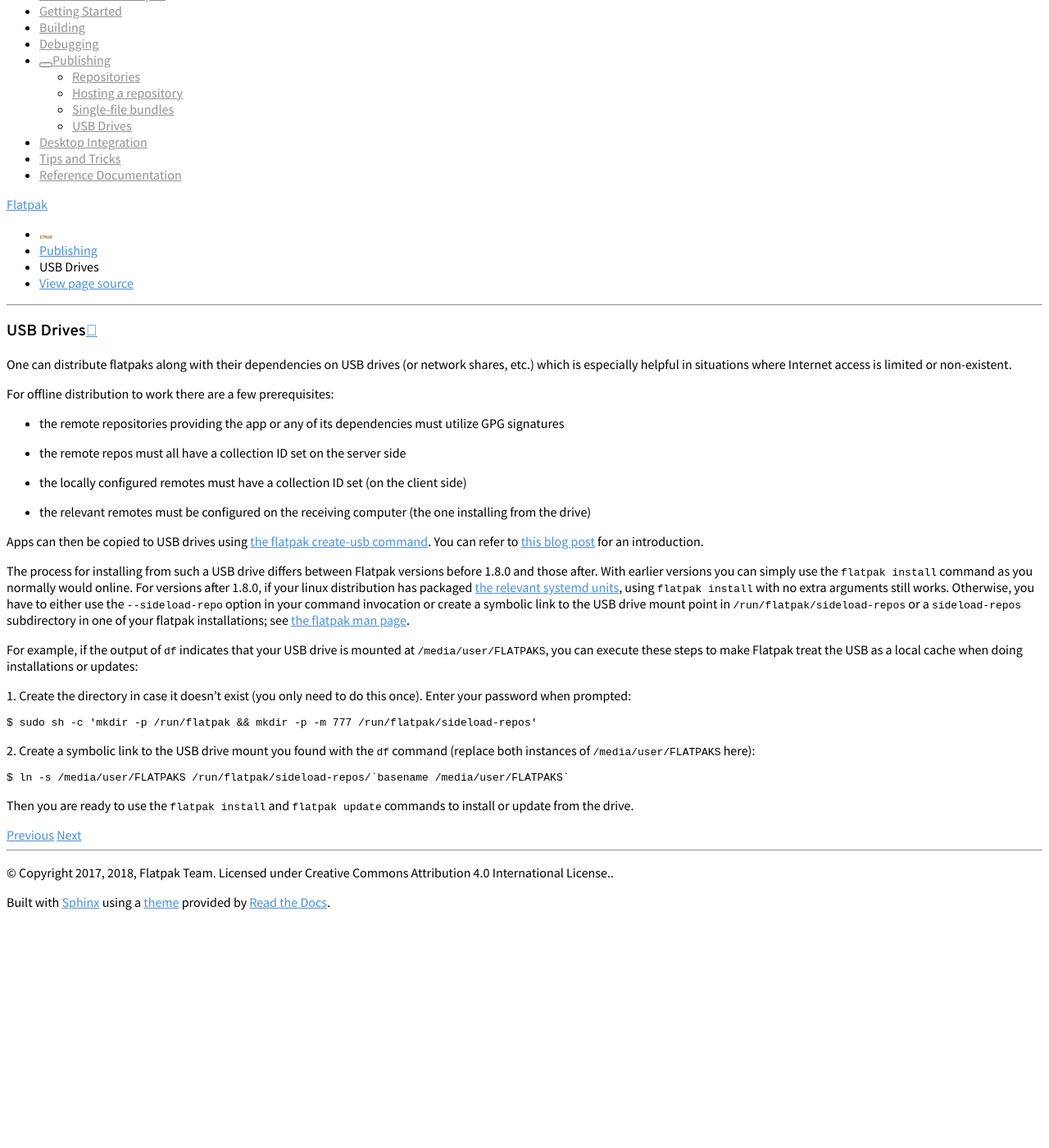
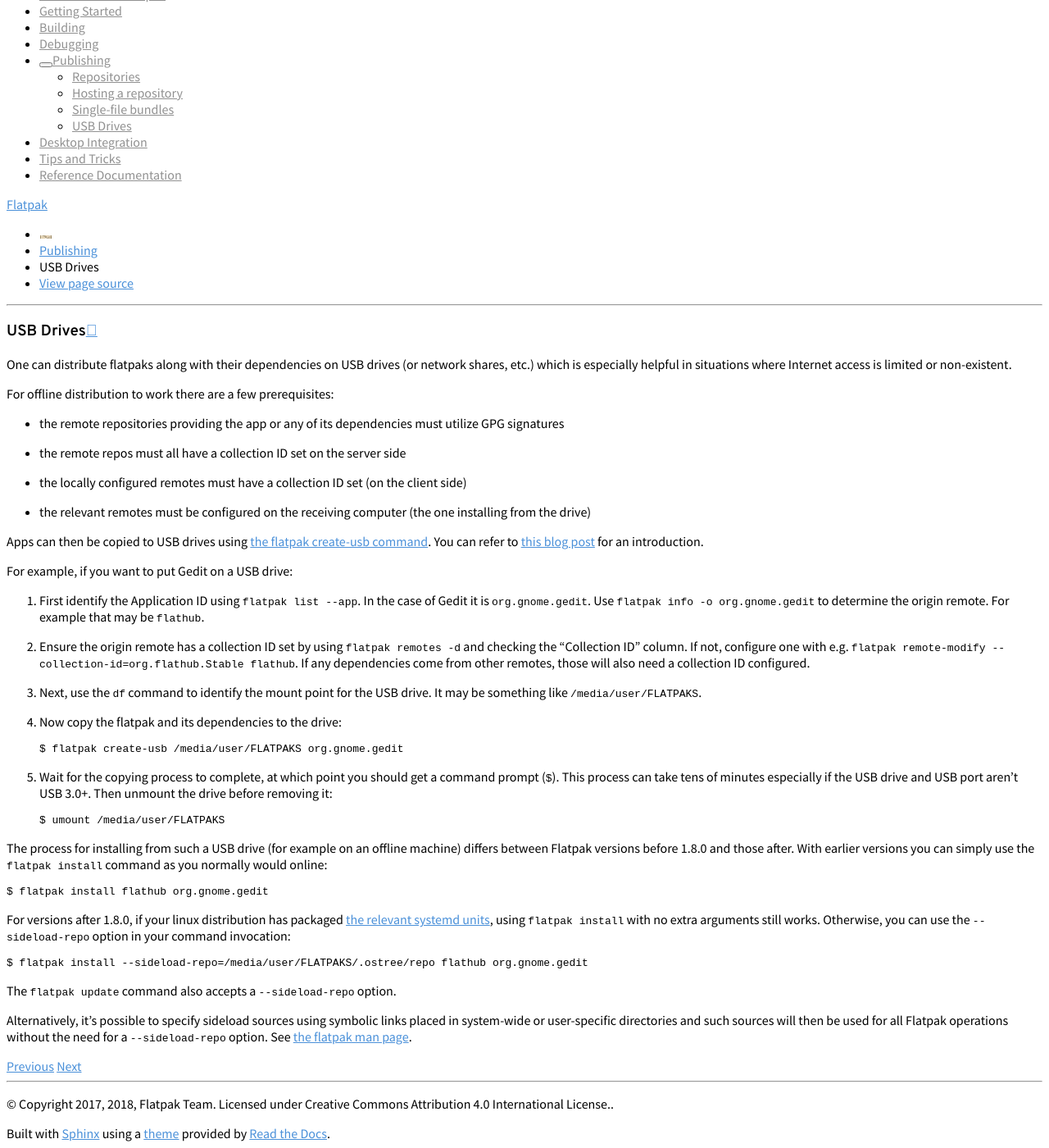
Before and after one commit to flatpak/flatpak-docs, a Sphinx documentation site: the page built from docs/usb-drives.rst, in a window 1280 px wide and 1400 px high, scrolled down 87 px. Shown: the whole window at 82% size. Built offline with Sphinx 7.4.7 and the Read the Docs theme 2.0.0, drawn with Linux system fonts in a browser that asks for light colours; before the commit the page ends 1205 px from its top, so only the background shows below that.

Commit message:
usb-drives: Tweak to be more user friendly

```diff
--- a/docs/usb-drives.rst
+++ b/docs/usb-drives.rst
@@ -21,32 +21,53 @@ You can refer to `this blog
 post <https://blogs.gnome.org/mclasen/2018/08/26/about-flatpak-installations/>`__
 for an introduction.
 
-The process for installing from such a USB drive differs between Flatpak
-versions before 1.8.0 and those after. With earlier versions you can simply use
-the ``flatpak install`` command as you normally would online. For versions
-after 1.8.0, if your linux distribution has packaged `the relevant systemd
-units
+For example, if you want to put Gedit on a USB drive:
+
+1. First identify the Application ID using ``flatpak list --app``.
+   In the case of Gedit it is ``org.gnome.gedit``. Use ``flatpak info -o
+   org.gnome.gedit`` to determine the origin remote. For example that may be
+   ``flathub``.
+
+2. Ensure the origin remote has a collection ID set by using ``flatpak remotes
+   -d`` and checking the "Collection ID" column. If not, configure one with
+   e.g. ``flatpak remote-modify --collection-id=org.flathub.Stable flathub``.
+   If any dependencies come from other remotes, those will also need a
+   collection ID configured.
+
+3. Next, use the ``df`` command to identify the mount point for the USB
+   drive. It may be something like ``/media/user/FLATPAKS``.
+
+4. Now copy the flatpak and its dependencies to the drive::
+
+    $ flatpak create-usb /media/user/FLATPAKS org.gnome.gedit
+
+5. Wait for the copying process to complete, at which point you should get a
+   command prompt (``$``). This process can take tens of minutes especially if
+   the USB drive and USB port aren't USB 3.0+. Then unmount the drive before
+   removing it::
+
+    $ umount /media/user/FLATPAKS
+
+
+The process for installing from such a USB drive (for example on an offline
+machine) differs between Flatpak versions before 1.8.0 and those after. With
+earlier versions you can simply use the ``flatpak install`` command as you
+normally would online::
+
+   $ flatpak install flathub org.gnome.gedit
+
+For versions after 1.8.0, if your linux
+distribution has packaged `the relevant systemd units
 <https://github.com/flatpak/flatpak/tree/master/sideload-repos-systemd>`__,
 using ``flatpak install`` with no extra arguments still works. Otherwise, you
-have to either use the ``--sideload-repo`` option in your command invocation or
-create a symbolic link to the USB drive mount point in
-``/run/flatpak/sideload-repos`` or a ``sideload-repos`` subdirectory in one of
-your flatpak installations; see `the flatpak man
-page <https://docs.flatpak.org/en/latest/flatpak-command-reference.html#flatpak>`__.
+can use the ``--sideload-repo`` option in your command invocation::
 
-For example, if the output of ``df`` indicates that your USB drive is mounted
-at ``/media/user/FLATPAKS``, you can execute these steps to make Flatpak treat
-the USB as a local cache when doing installations or updates:
+   $ flatpak install --sideload-repo=/media/user/FLATPAKS/.ostree/repo flathub org.gnome.gedit
 
-1. Create the directory in case it doesn't exist (you only need to do this
-once). Enter your password when prompted::
+The ``flatpak update`` command also accepts a ``--sideload-repo`` option.
 
-   $ sudo sh -c 'mkdir -p /run/flatpak && mkdir -p -m 777 /run/flatpak/sideload-repos'
-
-2. Create a symbolic link to the USB drive mount you found with the ``df``
-command (replace both instances of ``/media/user/FLATPAKS`` here)::
-
-   $ ln -s /media/user/FLATPAKS /run/flatpak/sideload-repos/`basename /media/user/FLATPAKS`
-
-Then you are ready to use the ``flatpak install`` and ``flatpak update``
-commands to install or update from the drive.
+Alternatively, it's possible to specify sideload sources using symbolic links
+placed in system-wide or user-specific directories and such sources will then
+be used for all Flatpak operations without the need for a ``--sideload-repo``
+option. See `the flatpak man page
+<https://docs.flatpak.org/en/latest/flatpak-command-reference.html#flatpak>`__.
```
